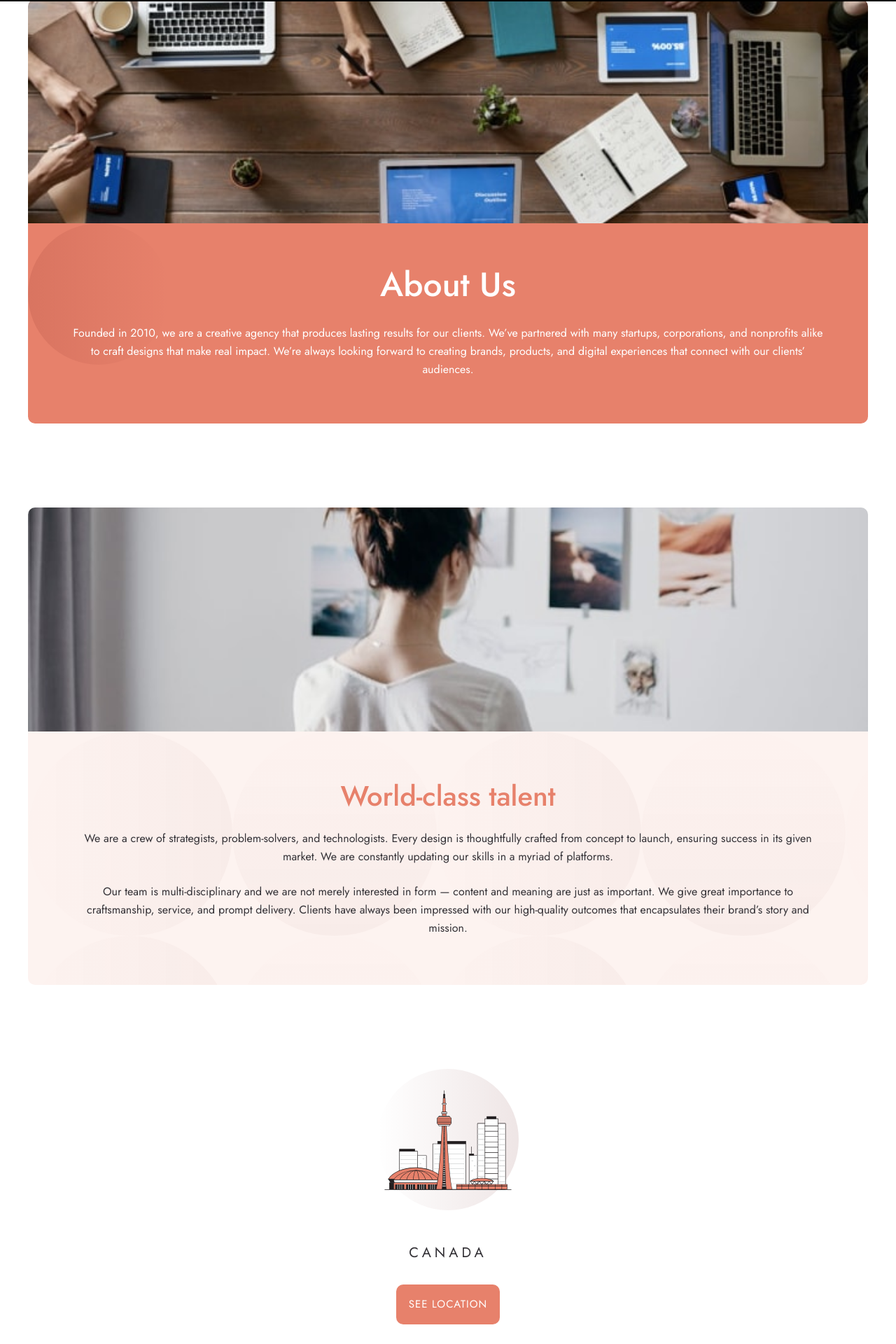
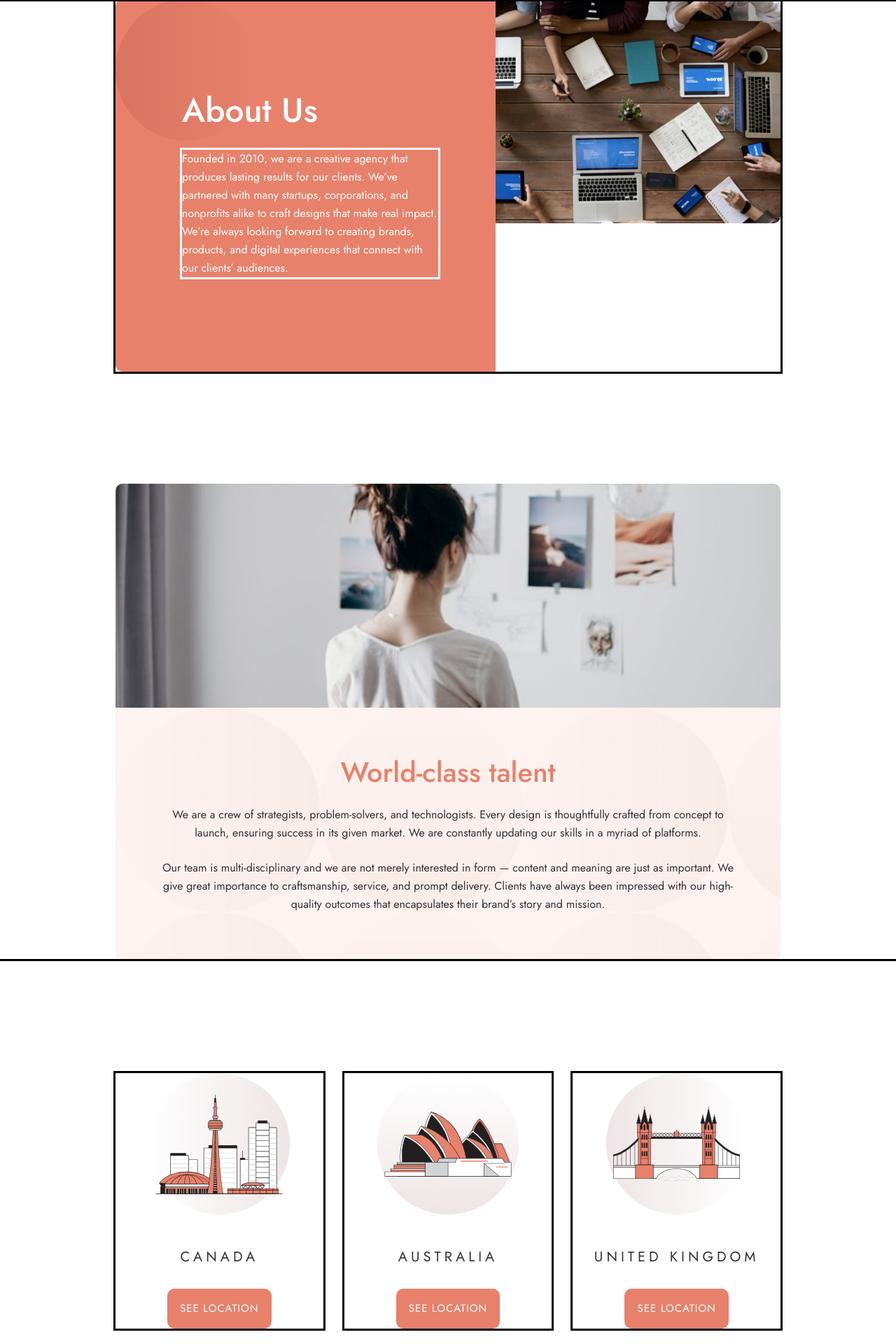
Before and after one commit to presh-031/designo, a Next.js app: page /about in a window 1280 px wide. Shown: the part 168-2088 px from the top of the page at 70% size. Built offline with nearby package versions, Linux system fonts and the light colour scheme.

Commit message:
style; still working on about page components desktop responsiveness

```diff
--- a/components/AllLocations.tsx
+++ b/components/AllLocations.tsx
@@ -5,7 +5,7 @@ import SeeLocation from "./SeeLocation";
 
 const AllLocations = () => {
   return (
-    <div className="flex flex-col gap-[4.8rem] py-[12rem]  sm:gap-[5.8rem] ">
+    <div className="flex flex-col items-center gap-[4.8rem] py-[12rem] outline sm:gap-[5.8rem] xl:flex-row xl:justify-center xl:gap-[3rem] xl:py-[16rem]  xl:px-[16.5rem] ">
       <SeeLocation
         src={canada}
         location="canada"
--- a/components/Layout.tsx
+++ b/components/Layout.tsx
@@ -1,9 +1,8 @@
+import Footer from "./Footer";
 import Header from "./Header";
-
-import Footer from "./Footer";
-
 // Universal app font setup
 import { Jost } from "@next/font/google";
+
 const jost = Jost({ subsets: ["latin"] });
 
 type LayoutProps = {
--- a/components/Location.tsx
+++ b/components/Location.tsx
@@ -35,8 +35,11 @@ const Location = (props: LocationProps) => {
   );
 
   return (
-    <div id={props.id} className="sm:px-[4rem]">
-      <div className="h-[32rem] sm:mb-[2rem] sm:overflow-hidden sm:rounded-2xl md:mb-[3.1rem]">
+    <div
+      id={props.id}
+      className="outline sm:px-[4rem] xl:flex  xl:px-[16.5rem]"
+    >
+      <div className="h-[32rem] outline sm:mb-[2rem] sm:overflow-hidden sm:rounded-2xl md:mb-[3.1rem] xl:m-0">
         <Map coordinates={props.addressCoords} />
       </div>
       <div className="bg-[#fdf3f0] bg-[url('../assets/shared/desktop/bg-pattern-two-circles.svg')] py-[8.0rem] text-center sm:overflow-hidden sm:rounded-2xl sm:px-[7.4rem] sm:py-[8.8rem] sm:text-left">
--- a/components/Project.tsx
+++ b/components/Project.tsx
@@ -14,7 +14,7 @@ const Project = (props: ProjectProps) => {
         alt={props.alt}
         className="mx-auto h-[32rem] w-[32.7rem] rounded-t-2xl object-cover sm:w-[50%] sm:rounded-none sm:rounded-l-2xl md:h-[31rem] xl:h-[32rem] xl:w-[100%] xl:rounded-none xl:rounded-t-2xl "
       />
-      <div className="mx-auto w-[32.7rem] rounded-b-2xl bg-[#fdf3f0] px-[3rem] py-[3.2rem] text-center sm:flex sm:w-[50%] sm:flex-col sm:justify-center sm:rounded-none sm:rounded-r-2xl  sm:px-[4.1rem] sm:py-0  xl:w-[100%] xl:p-[3.2rem] ">
+      <div className="mx-auto w-[32.7rem] rounded-b-2xl bg-[#fdf3f0] px-[3rem] py-[3.2rem] text-center sm:flex sm:w-[50%] sm:flex-col sm:justify-center sm:rounded-none sm:rounded-r-2xl sm:px-[4.1rem] sm:py-0  xl:w-[100%] xl:rounded-none  xl:rounded-b-2xl xl:py-[3.2rem] xl:px-[1rem] ">
         <p className="mb-[1.6rem] text-[2rem] font-medium uppercase leading-[2.6rem] tracking-[0.5rem] text-peach sm:mb-[1.46rem] xl:mb-[1.6rem]">
           {props.title}
         </p>
--- a/components/SeeLocation.tsx
+++ b/components/SeeLocation.tsx
@@ -17,7 +17,7 @@ const SeeLocation = ({
   const gradient = `linear-gradient(${gradientDirection}, rgba(93, 2, 2, 0) 0%, rgba(93, 2, 2, 0.1) 100%)`;
 
   return (
-    <div className="text-center font-normal  ">
+    <div className="w-[35rem] text-center font-normal outline  ">
       <div
         className="mx-auto mb-[4.8rem] grid h-[20.2rem]  w-[20.2rem] rounded-full"
         style={{
--- a/pages/about.tsx
+++ b/pages/about.tsx
@@ -4,13 +4,13 @@ import Talk from "@/components/Cta";
 const about = () => {
   return (
     <div className="">
-      <div className=" sm:mx-[4rem] sm:mb-[12rem]">
-        <div className="h-[32rem] bg-[url('../assets/about/mobile/image-about-hero.jpg')] bg-cover bg-center min-[450px]:bg-[url('../assets/about/tablet/image-about-hero.jpg')] sm:rounded-t-2xl "></div>
-        <div className="bg-peach bg-[url('../assets/shared/desktop/bg-pattern-small-circle.svg')] bg-no-repeat py-[8rem] px-[2.4rem] text-center text-white sm:rounded-b-2xl sm:px-[5.8rem] sm:py-[6.4rem]">
-          <p className="mb-[2.4rem] text-[3.2rem] font-medium leading-[3.6rem] sm:mb-[3.2rem] sm:text-[4.8rem] sm:leading-[4.8rem]">
+      <div className=" outline sm:mx-[4rem] sm:mb-[12rem] xl:mx-[16.5rem] xl:mb-[16rem] xl:flex xl:flex-row-reverse">
+        <div className="h-[32rem] bg-[url('../assets/about/mobile/image-about-hero.jpg')] bg-cover bg-center min-[450px]:bg-[url('../assets/about/tablet/image-about-hero.jpg')] sm:rounded-t-2xl  xl:w-[42.8%] xl:rounded-none xl:rounded-r-2xl xl:bg-[url('../assets/about/desktop/image-about-hero.jpg')] "></div>
+        <div className="bg-peach bg-[url('../assets/shared/desktop/bg-pattern-small-circle.svg')] bg-no-repeat py-[8rem] px-[2.4rem] text-center text-white  sm:rounded-b-2xl sm:px-[5.8rem] sm:py-[6.4rem] xl:w-[57.2%] xl:rounded-none xl:rounded-l-2xl xl:py-[13.5rem] xl:pr-[8.2rem] xl:pl-[9.5rem] xl:text-left">
+          <p className="mb-[2.4rem] text-[3.2rem] font-medium leading-[3.6rem] sm:mb-[3.2rem] sm:text-[4.8rem] sm:leading-[4.8rem] ">
             About Us
           </p>
-          <p className="text-[1.5rem] font-normal leading-[2.5rem] sm:text-[1.6rem] sm:leading-[2.6rem]">
+          <p className="text-[1.5rem] font-normal leading-[2.5rem] outline sm:text-[1.6rem] sm:leading-[2.6rem]">
             Founded in 2010, we are a creative agency that produces lasting
             results for our clients. We’ve partnered with many startups,
             corporations, and nonprofits alike to craft designs that make real
@@ -20,7 +20,7 @@ const about = () => {
         </div>
       </div>
 
-      <div className=" sm:mx-[4rem] sm:overflow-hidden sm:rounded-2xl">
+      <div className=" sm:mx-[4rem] sm:overflow-hidden sm:rounded-2xl xl:mx-[16.5rem]">
         <div className="h-[32rem] bg-[url('../assets/about/mobile/image-world-class-talent.jpg')] bg-cover bg-center min-[450px]:bg-[url('../assets/about/tablet/image-world-class-talent.jpg')]"></div>
         <div className="bg-[#fdf3f0] bg-[url('../assets/shared/desktop/bg-pattern-two-circles.svg')] py-[8rem] px-[2.4rem] text-center sm:px-[5.8rem] sm:py-[6.8rem] ">
           <p className="mb-[2.4rem] text-[3.2rem] font-medium leading-[3.6rem] text-peach sm:text-[4rem] sm:leading-[4.8rem]">
@@ -45,7 +45,7 @@ const about = () => {
 
       <AllLocations />
 
-      <div className=" sm:mx-[4rem] sm:overflow-hidden sm:rounded-2xl">
+      <div className=" sm:mx-[4rem] sm:overflow-hidden sm:rounded-2xl xl:mx-[16.5rem]">
         <div className="h-[32rem] bg-[url('../assets/about/mobile/image-real-deal.jpg')] bg-cover bg-center min-[450px]:bg-[url('../assets/about/tablet/image-real-deal.jpg')]"></div>
         <div className="bg-[#fdf3f0] bg-[url('../assets/shared/desktop/bg-pattern-two-circles.svg')] py-[8rem] px-[2.4rem] text-center sm:px-[5.8rem] sm:py-[6.8rem] ">
           <p className="mb-[2.4rem] text-[3.2rem] font-medium leading-[3.6rem] text-peach sm:text-[4rem] sm:leading-[4.8rem]">
--- a/pages/locations.tsx
+++ b/pages/locations.tsx
@@ -4,7 +4,7 @@ import Location from "@/components/Location";
 const locations = () => {
   return (
     <>
-      <div className="grid grid-cols-1 gap-[4rem] sm:gap-[8rem] md:gap-[12rem]">
+      <div className="grid grid-cols-1 gap-[4rem] sm:gap-[8rem]  md:gap-[12rem] xl:gap-[3.2rem]">
         <Location
           location="Canada"
           office="Designo Central Office"
```
